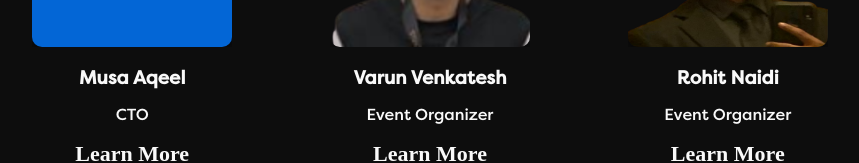
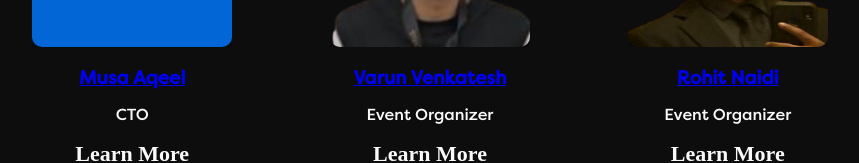
Before and after one commit to ScintillateS/EngenHacks.org, a Next.js app: page / in a window 1280 px wide. Shown: the part 2949-3112 px from the top of the page, without its empty margins (210-1069 px from the left). Built offline with nearby package versions, Linux system fonts and the light colour scheme.

Commit message:
teamMember fix for link

```diff
--- a/components/sections/Team.jsx
+++ b/components/sections/Team.jsx
@@ -77,7 +77,11 @@ const TeamMember = ({ name, role, img, highSchoolYear, experience, link }) => {
           <Image src={img} alt={name} width={200} height={200} />
         </a>
       </TeamMemberImage>
-      <h3>{name}</h3>
+      <h3>
+        <a href={link} target="_blank" rel="noopener noreferrer">
+          {name}
+        </a>
+      </h3>
       <p>{role}</p>
       <LearnMoreButton href={link} target="_blank" rel="noopener noreferrer">
         Learn More
@@ -85,6 +89,7 @@ const TeamMember = ({ name, role, img, highSchoolYear, experience, link }) => {
     </TeamMemberContainer>
   );
 };
+
 
 const Team = () => {
   return (
```
